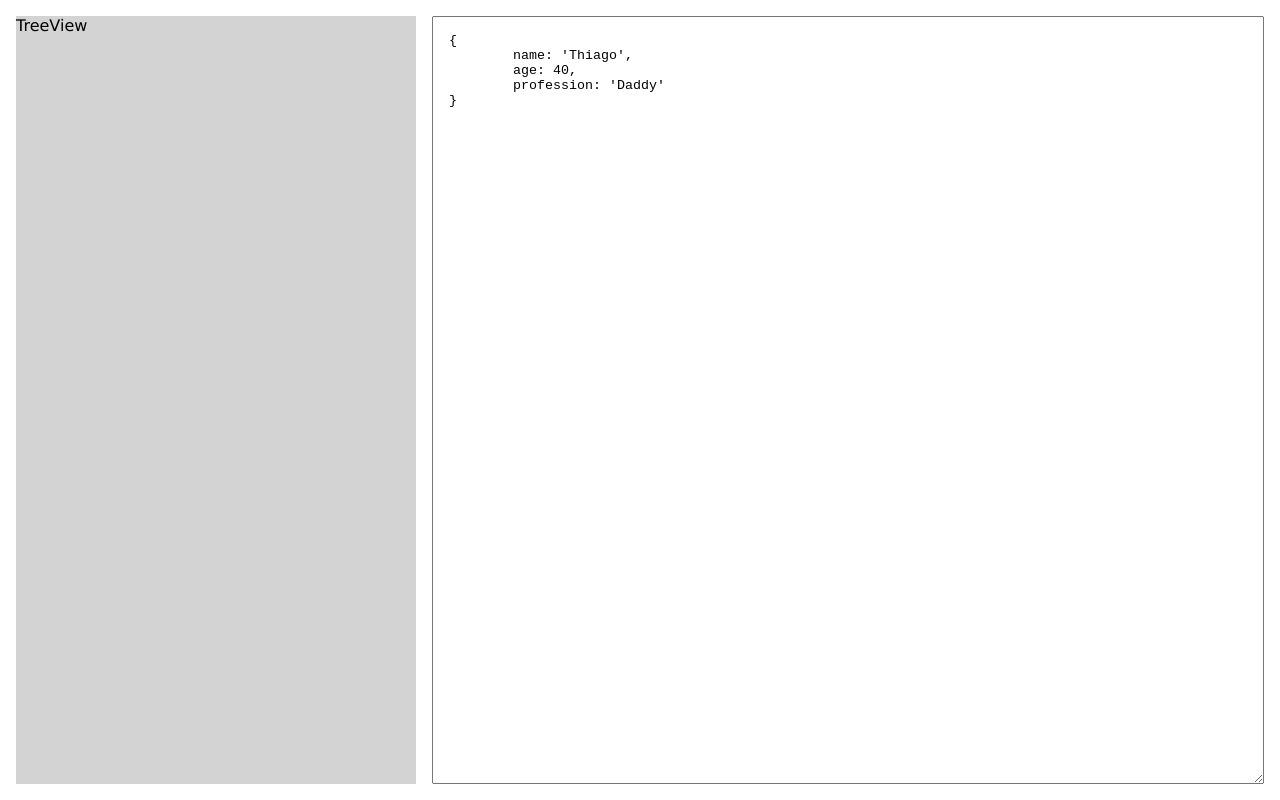
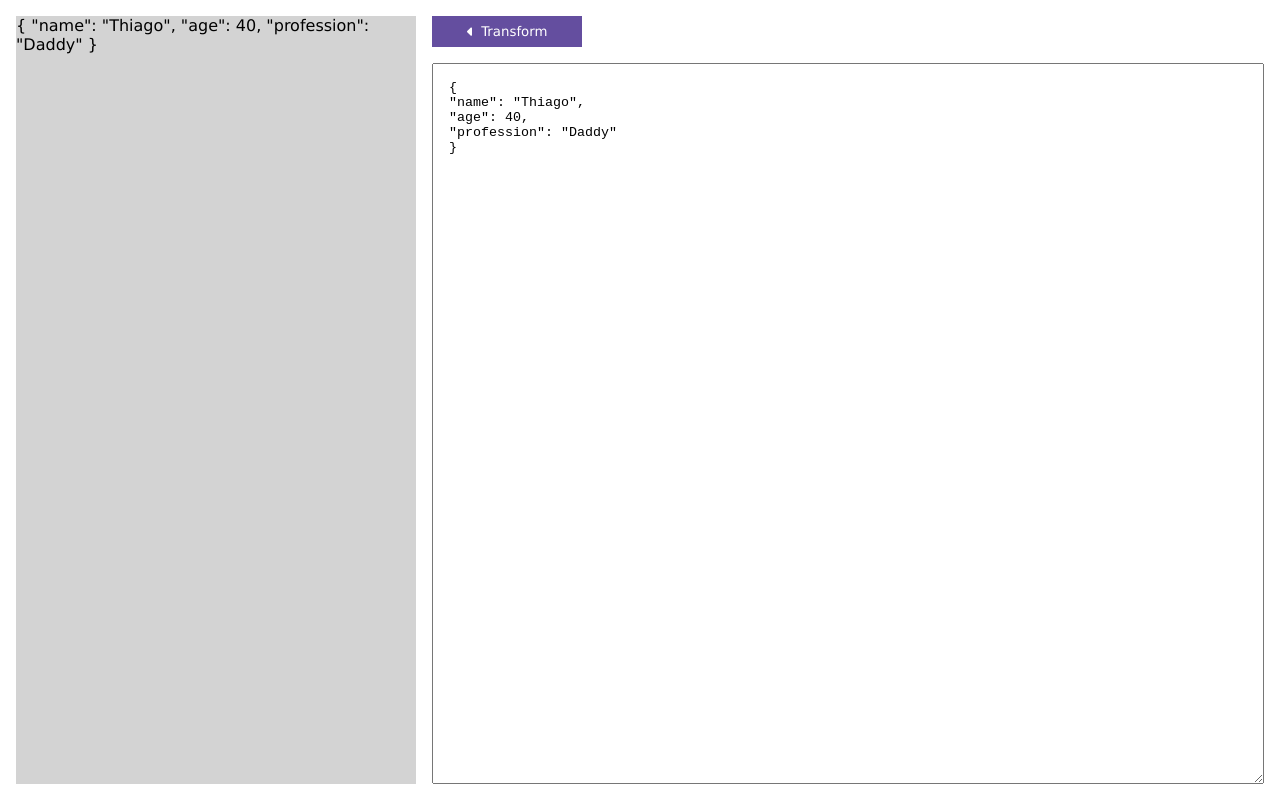
Before and after one commit to thiagoarantes/json2tree, a React (Vite) app: page / in a window 1280 px wide. Built offline with nearby package versions, Linux system fonts and the light colour scheme.

Commit message:
Styling updates / App sharing JSON state

```diff
--- a/index.html
+++ b/index.html
@@ -6,6 +6,10 @@
     <link rel="icon" type="image/png" sizes="32x32" href="/favicon-32x32.png" />
     <link rel="icon" type="image/png" sizes="16x16" href="/favicon-16x16.png" />
     <link rel="manifest" href="/site.webmanifest" />
+    <link
+      rel="stylesheet"
+      href="https://cdnjs.cloudflare.com/ajax/libs/font-awesome/6.4.0/css/all.min.css"
+    />
     <meta name="viewport" content="width=device-width, initial-scale=1.0" />
     <title>json2tree - thiagoarantes</title>
   </head>
--- a/package.json
+++ b/package.json
@@ -10,6 +10,10 @@
     "preview": "vite preview"
   },
   "dependencies": {
+    "@fortawesome/fontawesome-svg-core": "^6.4.0",
+    "@fortawesome/free-brands-svg-icons": "^6.4.0",
+    "@fortawesome/free-solid-svg-icons": "^6.4.0",
+    "@fortawesome/react-fontawesome": "^0.2.0",
     "@stitches/react": "^1.2.8",
     "react": "^18.2.0",
     "react-dom": "^18.2.0"
--- a/src/App.tsx
+++ b/src/App.tsx
@@ -1,5 +1,7 @@
+import { useState } from "react";
 import { globalCss, reset, styled } from "@/stitches";
 import { JSONInput, TreeView } from "@/components";
+import { DEFAULT_JSON } from "@/utils";
 
 const globalStyles = globalCss(reset);
 
@@ -7,31 +9,36 @@ const Container = styled("div", {
   height: "100%",
   width: "100%",
   display: "flex",
-  padding: "$2",
+  p: "$2",
   gap: "$2",
 });
 
-const RightPanel = styled("div", {
+const LeftPanel = styled("div", {
   width: "400px",
   backgroundColor: "$gray500",
 });
 
-const LeftPanel = styled("div", {
+const RightPanel = styled("div", {
   flexGrow: 1,
-  backgroundColor: "$gray400",
 });
 
 function App() {
+  const [JSONValue, setJSONValue] = useState<string>(DEFAULT_JSON);
+
+  const updateJSONValue = (value: string): void => {
+    setJSONValue(value);
+  };
+
   globalStyles();
 
   return (
     <Container>
+      <LeftPanel>
+        <TreeView value={JSONValue} />
+      </LeftPanel>
       <RightPanel>
-        <TreeView />
+        <JSONInput value={JSONValue} updateJSONValue={updateJSONValue} />
       </RightPanel>
-      <LeftPanel>
-        <JSONInput />
-      </LeftPanel>
     </Container>
   );
 }
--- a/src/components/JSONInput.tsx
+++ b/src/components/JSONInput.tsx
@@ -1,16 +1,93 @@
+import { useState } from "react";
+import { FontAwesomeIcon } from "@fortawesome/react-fontawesome";
+import { faCaretLeft } from "@fortawesome/free-solid-svg-icons";
 import { styled } from "@/stitches";
+import { JSONInputProps } from "./types";
 
-const DEFAULT_JSON =
-  "{\n\tname: 'Thiago',\n\tage: 40,\n\tprofession: 'Daddy'\n}";
-
-const Container = styled("textarea", {
+const Container = styled("div", {
   width: "100%",
   height: "100%",
-  padding: "$2",
+  display: "flex",
+  flexDirection: "column",
+  gap: "$2",
 });
 
-const JSONInput = () => {
-  return <Container value={DEFAULT_JSON} />;
+const StyledButton = styled("button", {
+  fontFamily: "Verdana, Geneva, Tahoma, sans-serif",
+  p: "$1",
+  width: "150px",
+  display: "flex",
+  justifyContent: "center",
+  alignItems: "center",
+  gap: "$1",
+  color: "$neutral100",
+  backgroundColor: "$primary500",
+  border: "none",
+});
+
+const StyledTextarea = styled("textarea", {
+  flexGrow: 1,
+  p: "$2",
+
+  "&:focus-visible": {
+    outline: "3px solid $primary400",
+  },
+
+  variants: {
+    valid: {
+      false: {
+        backgroundColor: "$errorLight",
+      },
+    },
+  },
+});
+
+const JSONInput = (props: JSONInputProps) => {
+  const { value: propValue, updateJSONValue: handleUpdateToParent } = props;
+
+  const [value, setValue] = useState<string>(propValue);
+  const [valid, setValid] = useState<boolean>(true);
+
+  /**
+   * Validate entered JSON is correct
+   */
+  const isJSON = (value: string): boolean => {
+    try {
+      JSON.parse(value);
+      setValid(true);
+    } catch (_e) {
+      console.log("JSON not valid!");
+      setValid(false);
+      return false;
+    }
+
+    return true;
+  };
+
+  /**
+   * Send valid JSON back to parent component
+   */
+  const handleValueChange = (event: React.ChangeEvent<HTMLTextAreaElement>) => {
+    setValue(event.target.value);
+  };
+
+  const handleValueUpdateToParent = () => {
+    isJSON(value) && handleUpdateToParent(value);
+  };
+
+  return (
+    <Container>
+      <StyledButton onClick={handleValueUpdateToParent}>
+        <FontAwesomeIcon icon={faCaretLeft} />
+        Transform
+      </StyledButton>
+      <StyledTextarea
+        value={value}
+        onChange={handleValueChange}
+        valid={valid}
+      />
+    </Container>
+  );
 };
 
 export default JSONInput;
--- a/src/components/TreeView.tsx
+++ b/src/components/TreeView.tsx
@@ -1,5 +1,9 @@
-const TreeView = () => {
-  return <>TreeView</>;
+import { TreeViewProps } from "./types";
+
+const TreeView = (props: TreeViewProps) => {
+  const { value } = props;
+
+  return <>{value}</>;
 };
 
 export default TreeView;
--- /dev/null
+++ b/src/components/types.ts
@@ -0,0 +1,9 @@
+interface basicProps {
+  value: string;
+}
+
+export interface JSONInputProps extends basicProps {
+  updateJSONValue: (value: string) => void;
+}
+
+export interface TreeViewProps extends basicProps {}
--- a/src/stitches/stitches.config.ts
+++ b/src/stitches/stitches.config.ts
@@ -14,6 +14,10 @@ export const {
     colors: {
       gray400: "gainsboro",
       gray500: "lightgray",
+      neutral100: "white",
+      primary400: "#7e62c9",
+      primary500: "#644e9f",
+      errorLight: "#ffeaea",
     },
     space: {
       "0-5": "4px",
@@ -28,11 +32,24 @@ export const {
     bp1: "(min-width: 480px)",
   },
   utils: {
+    /* Margins */
     m: (value: string | number) => ({
       marginLeft: value,
       marginRight: value,
       marginTop: value,
       marginBottom: value,
+    }),
+    mt: (value: string | number) => ({
+      marginTop: value,
+    }),
+    mr: (value: string | number) => ({
+      marginRight: value,
+    }),
+    mb: (value: string | number) => ({
+      marginBottom: value,
+    }),
+    ml: (value: string | number) => ({
+      marginLeft: value,
     }),
     mx: (value: string | number) => ({
       marginLeft: value,
@@ -41,6 +58,33 @@ export const {
     my: (value: string | number) => ({
       marginTop: value,
       marginBottom: value,
+    }),
+    /* Paddings */
+    p: (value: string | number) => ({
+      paddingLeft: value,
+      paddingRight: value,
+      paddingTop: value,
+      paddingBottom: value,
+    }),
+    pt: (value: string | number) => ({
+      paddingTop: value,
+    }),
+    pr: (value: string | number) => ({
+      paddingRight: value,
+    }),
+    pb: (value: string | number) => ({
+      paddingBottom: value,
+    }),
+    pl: (value: string | number) => ({
+      paddingLeft: value,
+    }),
+    px: (value: string | number) => ({
+      paddingLeft: value,
+      paddingRight: value,
+    }),
+    py: (value: string | number) => ({
+      paddingTop: value,
+      paddingBottom: value,
     }),
   },
 });
--- /dev/null
+++ b/src/utils/constants.ts
@@ -0,0 +1,2 @@
+export const DEFAULT_JSON =
+  '{\n"name": "Thiago",\n"age": 40,\n"profession": "Daddy"\n}';
--- /dev/null
+++ b/src/utils/index.ts
@@ -0,0 +1 @@
+export * from "./constants";
```
Also changed, not shown: 1 other file (tests, documents, lock files or other folders).
